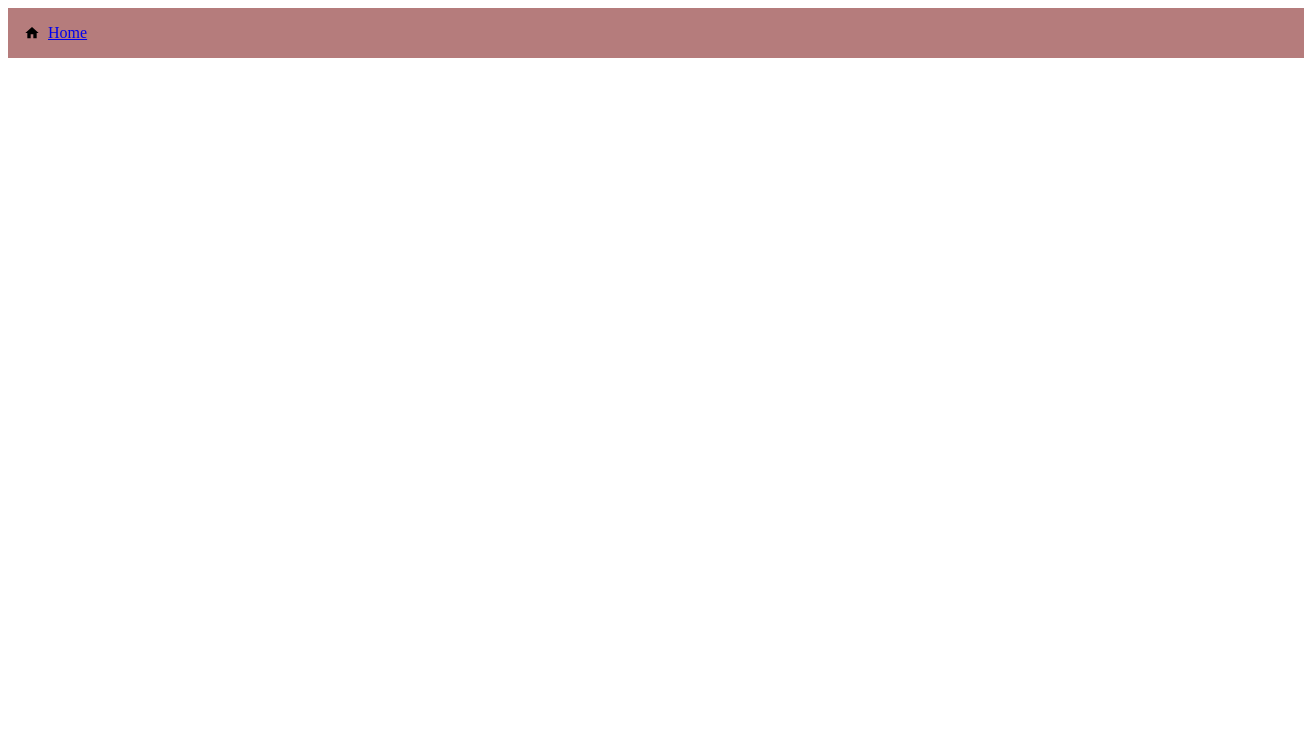
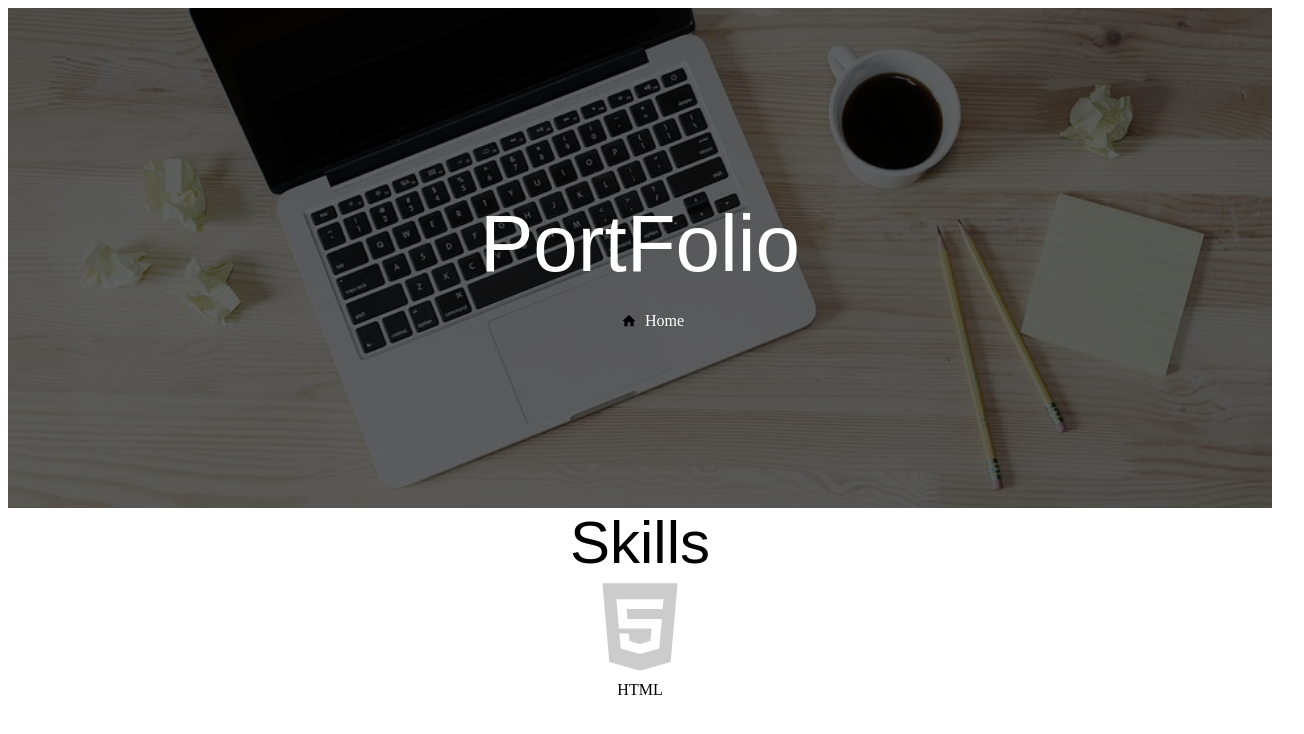
Before and after one commit to re-nan6/MyPortfolio, a React (Create React App) app: page / in a window 1280 px wide. Shown: the top 734 px of the page, 1304 px wide, since content can reach past the window. Built offline with nearby package versions, Linux system fonts and the light colour scheme.

Commit message:
make top and skill page

```diff
--- a/package.json
+++ b/package.json
@@ -12,6 +12,8 @@
     "@types/react-dom": "^18.0.6",
     "react": "^18.2.0",
     "react-dom": "^18.2.0",
+    "react-icons": "^4.4.0",
+    "react-script": "^2.0.5",
     "react-scripts": "5.0.1",
     "sass": "^1.55.0",
     "typescript": "^4.8.4",
--- a/src/App.css
+++ b/src/App.css
@@ -36,3 +36,36 @@
     transform: rotate(360deg);
   }
 }
+
+.contents-bg {
+  background-image: url(images/pc1.jpg);
+  background-size: cover;
+  background-position: center;
+  height: 500px;
+}
+
+.contents {
+  background-color: rgba(0,0,0,0.6);
+  height: 120px;
+  padding: 190px 0px;
+}
+
+.contents-de {
+  text-align: center;
+  color: white;
+}
+
+.title {
+  font-family: 'Raleway', sans-serif;
+  font-weight: 300;
+  color: #fff;
+  font-size: 80px;
+  text-align: center;
+}
+
+.skills {
+  font-family: 'Raleway', sans-serif;
+  font-weight: 300;
+  font-size: 60px;
+  text-align: center;
+}
--- a/src/App.tsx
+++ b/src/App.tsx
@@ -1,9 +1,28 @@
 import './App.css';
 import IconWithName from './components/iconWithName';
+import IconWithLang from './components/iconWithLang';
+
 function App() {
   return (
     <div>
-      <IconWithName name="Home"/>
+    <div className='contents-bg'>
+      <div className='contents'>
+        <div className='contents-de'>
+          <div className='title'>
+            PortFolio
+          </div>
+          <div>
+            <IconWithName name="Home"/>
+          </div>
+        </div>
+      </div>
+    </div>
+    <div className='skills'>
+      Skills
+    </div>
+    <div>
+    <IconWithLang/>
+    </div>
     </div>
   );
 }
--- /dev/null
+++ b/src/components/iconWithLang.module.scss
@@ -0,0 +1,3 @@
+.lang {
+    text-align: center;
+}
--- /dev/null
+++ b/src/components/iconWithLang.tsx
@@ -0,0 +1,24 @@
+import React from 'react'
+import styles from './iconWithLang.module.scss';
+import {IoLogoHtml5} from "react-icons/io";
+import { IconContext } from 'react-icons' //IconContextをインポート
+
+type Props = {
+
+  }
+
+const IconWithLang: React.FC<Props> = () => {
+    return (
+    <div className={styles.lang}>
+        <IconContext.Provider value={{ color: '#ccc', size: '100px' }}>
+            <IoLogoHtml5 />
+        </IconContext.Provider>
+        <div>
+            HTML
+        </div>
+    </div>
+
+    );
+  };
+
+  export default IconWithLang
--- a/src/components/iconWithName.module.scss
+++ b/src/components/iconWithName.module.scss
@@ -1,11 +1,23 @@
+.box{
+  width: 70px;
+  height: 30px;
+  display: inline-block;
+}
+
 .button {
   padding: 16px;
   display: flex;
   align-items: center;
   width: 100%;
-  background-color: rgb(181, 124, 124);
+  height: 100%;
+  background-color: transparent;
+  color: white;
   // 折り返しの対応
   overflow-wrap: break-word;
+  text-decoration: none;
+  &:hover{
+    background: rgba(0,0,0,0.1);
+  }
 }
 
 .iconHome {
@@ -29,4 +41,8 @@
     background-repeat: no-repeat;
     background-image: url("../images/home_black_24dp.svg");
 }
+.text{
+  width: 50px;
+  flex-shrink: 0;
 }
+}
--- a/src/components/iconWithName.tsx
+++ b/src/components/iconWithName.tsx
@@ -12,25 +12,21 @@ const IconWithName: React.FC<Props> = (props) => {
   if (props.name === "Home"){
     classname = "iconHome"
     refs = "home"
-    url = "../images/home_black_24dp.svg"
   }else if (props.name === "Profile"){
     classname = "button pro"
-    refs = "home"
-    url = "../images/icon_trash_can.svg"
+    refs = "profile"
   }else if (props.name === "Works"){
     classname = "button work"
-    refs = "home"
-    url = "../images/icon_trash_can.svg"
+    refs = "works"
   }else{
     classname = "button con"
-    refs = "home"
-    url = "../images/icon_trash_can.svg"
+    refs = "contact"
   }
   return (
-    <div>
+    <div className={styles.box}>
       <a href={refs} className={styles.button}>
         <span className={styles[classname]}></span>
-        <span className={styles.s}>{props.name}</span>
+        <span className={styles.text}>{props.name}</span>
       </a>
     </div>
   );
```
Also changed, not shown: src/images/pc1.jpg (added), 1 other file (tests, documents, lock files or other folders).
